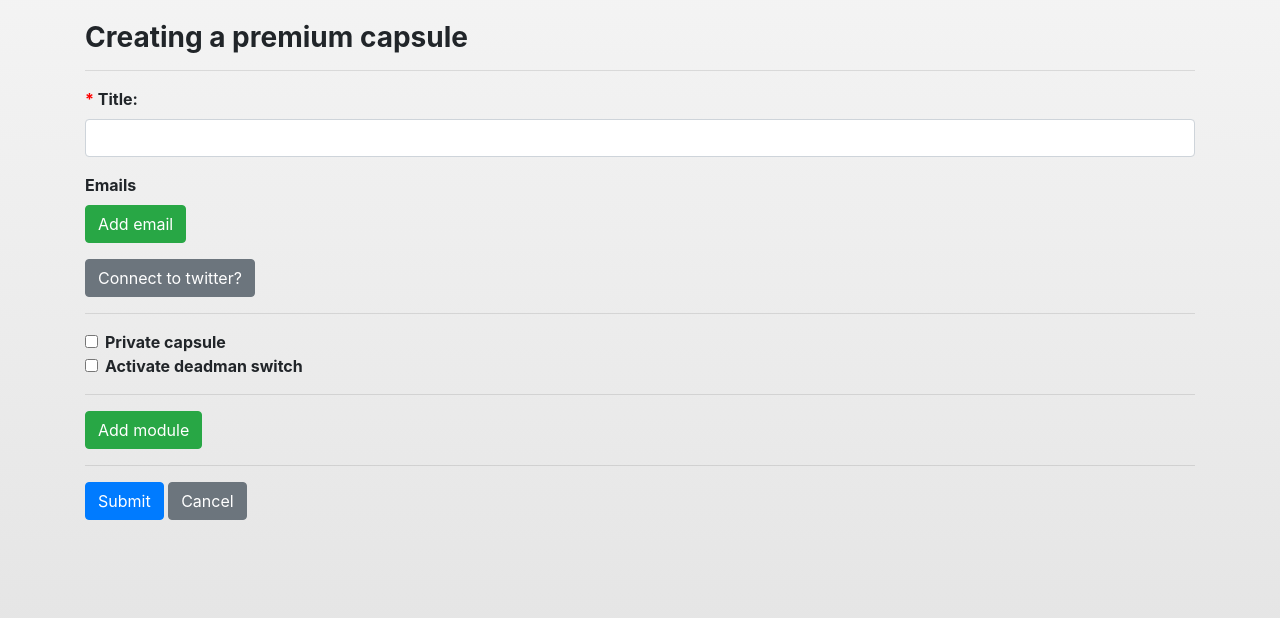
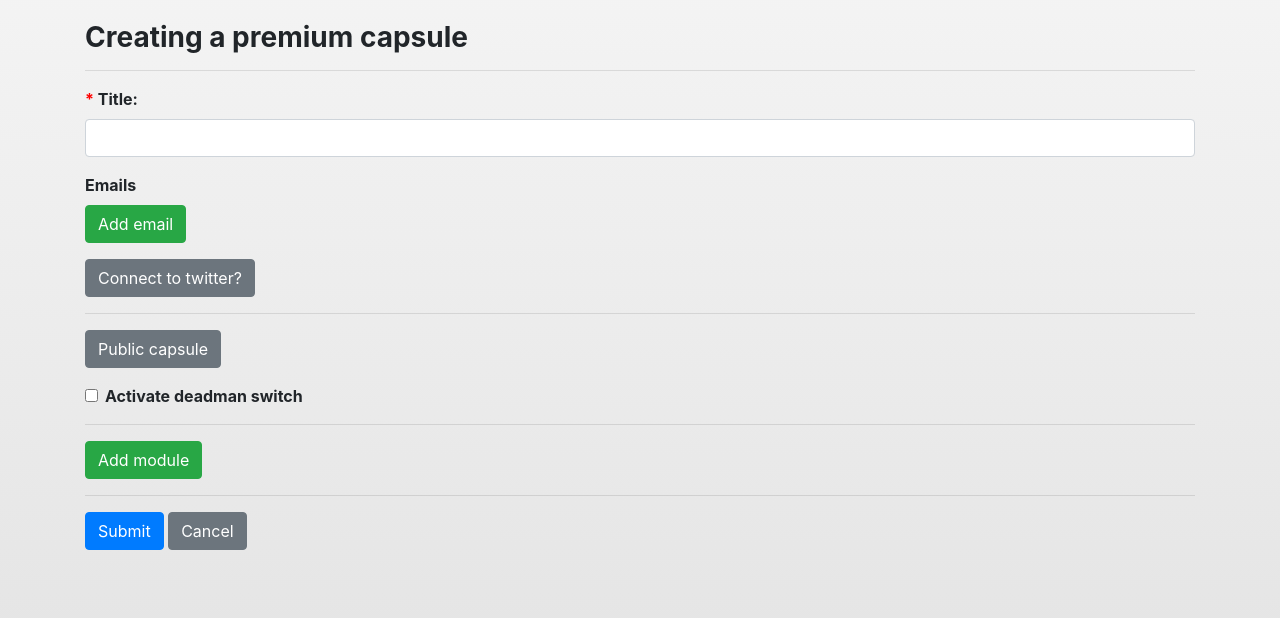
Before and after one commit to pabreblob/capsulefy, a Django app: template capsulefyweb/main/templates/capsule/createmodularcapsule.html in a window 1280 px wide. Shown: the part 75-693 px from the top of the page. Run offline with Django 3.2, Linux system fonts and the light colour scheme; the template is opened without the code that fills it, so the values that code supplies are empty; some libraries are stand-ins or nearby versions.

Commit message:
Updated private capsule checkbox

```diff
--- a/capsulefyweb/main/templates/capsule/createmodularcapsule.html
+++ b/capsulefyweb/main/templates/capsule/createmodularcapsule.html
@@ -35,23 +35,16 @@
             <input style="display: none" type="checkbox" class="form-check-input" name="twitter" id="id_twitter"
                 {% if capsuleForm.twitter.value == True %}checked{% endif %}>
 
-            <!--
-            <div class="form-check">
-                <input type="checkbox" class="form-check-input" name="facebook" id="id_facebook"
-                       {% if capsuleForm.facebook.value == True %}checked{% endif %}>
-                <label for="id_facebook" class="form-check-label">
-                    Facebook
-                </label>
-            </div>-->
             <hr>
 
-            <div class="form-check">
-                <input type="checkbox" class="form-check-input" name="private" id="id_private"
-                       {% if capsuleForm.private.value == True %}checked{% endif %}>
-                <label for="id_private" class="form-check-label">
-                    Private capsule
-                </label>
-            </div>
+            {% if capsuleForm.private.value != None and capsuleForm.private.value == True %}
+                <p><button type="button" onClick="add_private(this)" class="btn btn-success" id="private">Private capsule</button>
+            {% else %}
+                <p><button type="button" onClick="add_private(this)" class="btn btn-secondary" id="private">Public capsule</button></p>
+            {% endif %}
+            <input style="display: none" type="checkbox" class="form-check-input" name="private" id="id_private"
+                {% if capsuleForm.private.value == True %}checked{%endif%}>
+
             <div class="form-check">
                 <input class="form-check-input" type="checkbox" name="deadman_switch"
                        onclick="deadman_switch_activated()" id="id_deadman_switch"
@@ -182,6 +175,19 @@
 			    element.innerHTML = "Connect to Twitter?";
     		}
 	    }
+        function add_private(element){
+            if(!document.getElementById("id_private").hasAttribute("checked")){
+                document.getElementById("id_private").setAttribute("checked", "checked");
+                element.classList.remove("btn-secondary");
+                element.classList.add("btn-success");
+                element.innerHTML = "Private capsule";
+            }else{
+                document.getElementById("id_private").removeAttribute("checked");
+                element.classList.remove("btn-success");
+                element.classList.add("btn-secondary");
+                element.innerHTML = "Public capsule";
+            }
+        }
 
     </script>
 
```
